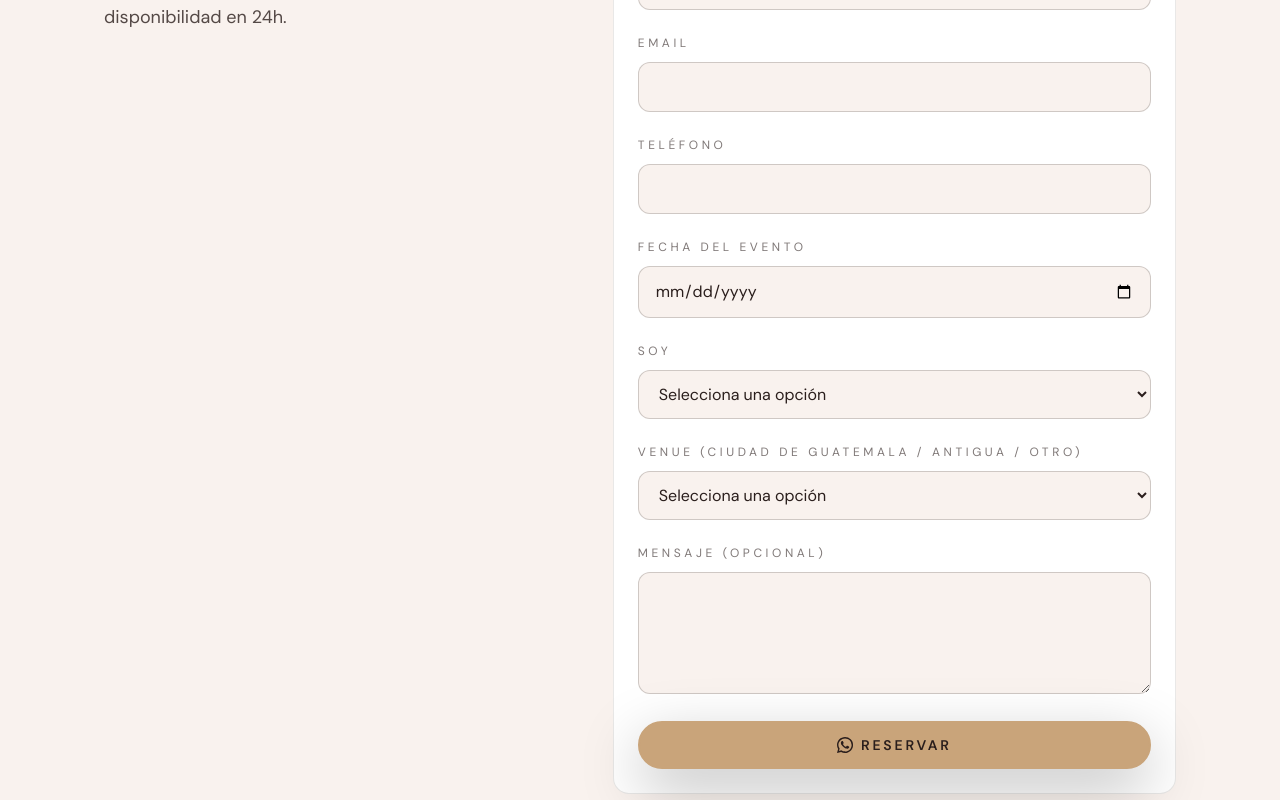
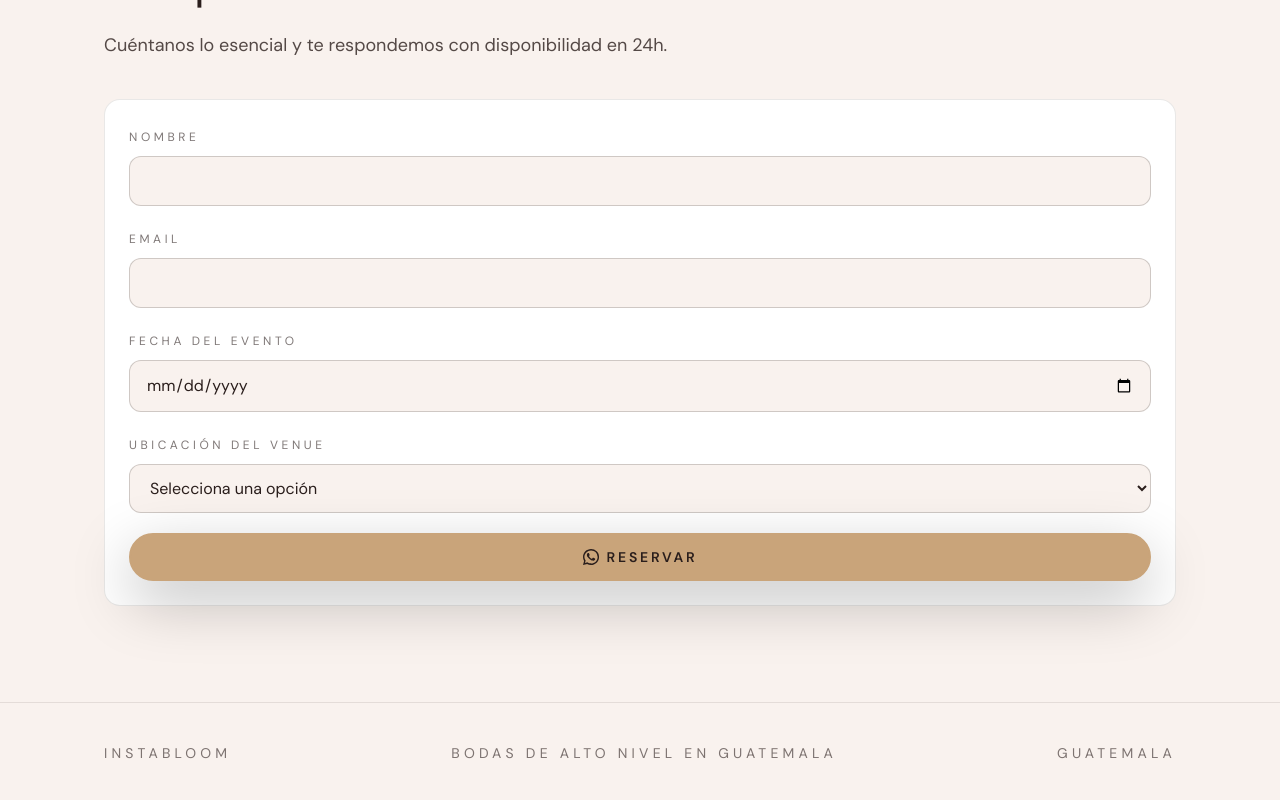
Before and after one commit to valenzmanu/instabloom-landing, a React (Vite) app: page / in a window 1280 px wide. Shown: the part 8500-9300 px from the top of the page. Built offline with nearby package versions, Linux system fonts and the light colour scheme; the HTML template or start-up script is replaced by a standard one.

Commit message:
Simplify form fields and update location

```diff
--- a/src/App.tsx
+++ b/src/App.tsx
@@ -68,11 +68,8 @@ const App = () => {
   const [submitted, setSubmitted] = useState(false);
   const [name, setName] = useState("");
   const [email, setEmail] = useState("");
-  const [phone, setPhone] = useState("");
   const [eventDate, setEventDate] = useState("");
-  const [venue, setVenue] = useState("");
-  const [role, setRole] = useState("");
-  const [message, setMessage] = useState("");
+  const [location, setLocation] = useState("");
   const handleSubmit = (event: React.FormEvent<HTMLFormElement>) => {
     event.preventDefault();
     const lines = [
@@ -80,11 +77,8 @@ const App = () => {
       "",
       `Nombre: ${name || "-"}`,
       `Email: ${email || "-"}`,
-      `Telefono: ${phone || "-"}`,
       `Fecha del evento: ${eventDate || "-"}`,
-      `Venue: ${venue || "-"}`,
-      `Perfil: ${role || "-"}`,
-      message ? `Mensaje: ${message}` : null,
+      `Ubicación del venue: ${location || "-"}`,
     ].filter(Boolean);
     const encoded = encodeURIComponent(lines.join("\n"));
     window.open(`https://wa.me/50242911090?text=${encoded}`, "_blank");
@@ -485,7 +479,7 @@ const App = () => {
         </Section>
 
         <Section className="border-t border-espresso/10">
-          <div className="grid gap-12 lg:grid-cols-[1.1fr_0.9fr]">
+          <div className="space-y-10">
             <div className="space-y-6 reveal">
               <h2 className="font-serif text-3xl md:text-5xl">Preguntas frecuentes</h2>
               <p className="text-lg text-espresso/80">
@@ -533,7 +527,7 @@ const App = () => {
         </Section>
 
         <Section id="bloquear-fecha" className="border-t border-espresso/10">
-          <div className="grid gap-12 lg:grid-cols-[0.9fr_1.1fr]">
+          <div className="space-y-10">
             <div className="space-y-6 reveal">
               <h2 className="font-serif text-3xl md:text-5xl">Bloquear fecha</h2>
               <p className="text-lg text-espresso/80">
@@ -570,18 +564,6 @@ const App = () => {
               </div>
               <div className="space-y-2">
                 <label className="text-xs uppercase tracking-[0.3em] text-espresso/60">
-                  Teléfono
-                </label>
-                <input
-                  required
-                  type="tel"
-                  value={phone}
-                  onChange={(event) => setPhone(event.target.value)}
-                  className="w-full rounded-xl border border-espresso/20 bg-cream px-4 py-3 text-espresso focus:border-champagne focus:outline-none"
-                />
-              </div>
-              <div className="space-y-2">
-                <label className="text-xs uppercase tracking-[0.3em] text-espresso/60">
                   Fecha del evento
                 </label>
                 <input
@@ -594,47 +576,20 @@ const App = () => {
               </div>
               <div className="space-y-2">
                 <label className="text-xs uppercase tracking-[0.3em] text-espresso/60">
-                  Soy
+                  Ubicación del venue
                 </label>
                 <select
                   required
-                  value={role}
-                  onChange={(event) => setRole(event.target.value)}
+                  value={location}
+                  onChange={(event) => setLocation(event.target.value)}
                   className="w-full rounded-xl border border-espresso/20 bg-cream px-4 py-3 text-espresso focus:border-champagne focus:outline-none"
                 >
                   <option value="">Selecciona una opción</option>
-                  <option>Planner de bodas</option>
-                  <option>Novia</option>
-                  <option>Novio</option>
-                  <option>Pareja</option>
-                </select>
-              </div>
-              <div className="space-y-2">
-                <label className="text-xs uppercase tracking-[0.3em] text-espresso/60">
-                  Venue (Ciudad de Guatemala / Antigua / Otro)
-                </label>
-                <select
-                  required
-                  value={venue}
-                  onChange={(event) => setVenue(event.target.value)}
-                  className="w-full rounded-xl border border-espresso/20 bg-cream px-4 py-3 text-espresso focus:border-champagne focus:outline-none"
-                >
-                  <option value="">Selecciona una opción</option>
-                  <option>Ciudad de Guatemala</option>
+                  <option>Guatemala City</option>
                   <option>Antigua</option>
+                  <option>Atitlán</option>
                   <option>Otro</option>
                 </select>
-              </div>
-              <div className="space-y-2">
-                <label className="text-xs uppercase tracking-[0.3em] text-espresso/60">
-                  Mensaje (opcional)
-                </label>
-                <textarea
-                  rows={4}
-                  value={message}
-                  onChange={(event) => setMessage(event.target.value)}
-                  className="w-full rounded-xl border border-espresso/20 bg-cream px-4 py-3 text-espresso focus:border-champagne focus:outline-none"
-                />
               </div>
               <div className="flex flex-col gap-4">
                 <Button type="submit" className={`w-full ${ctaButtonClass}`}>
```
